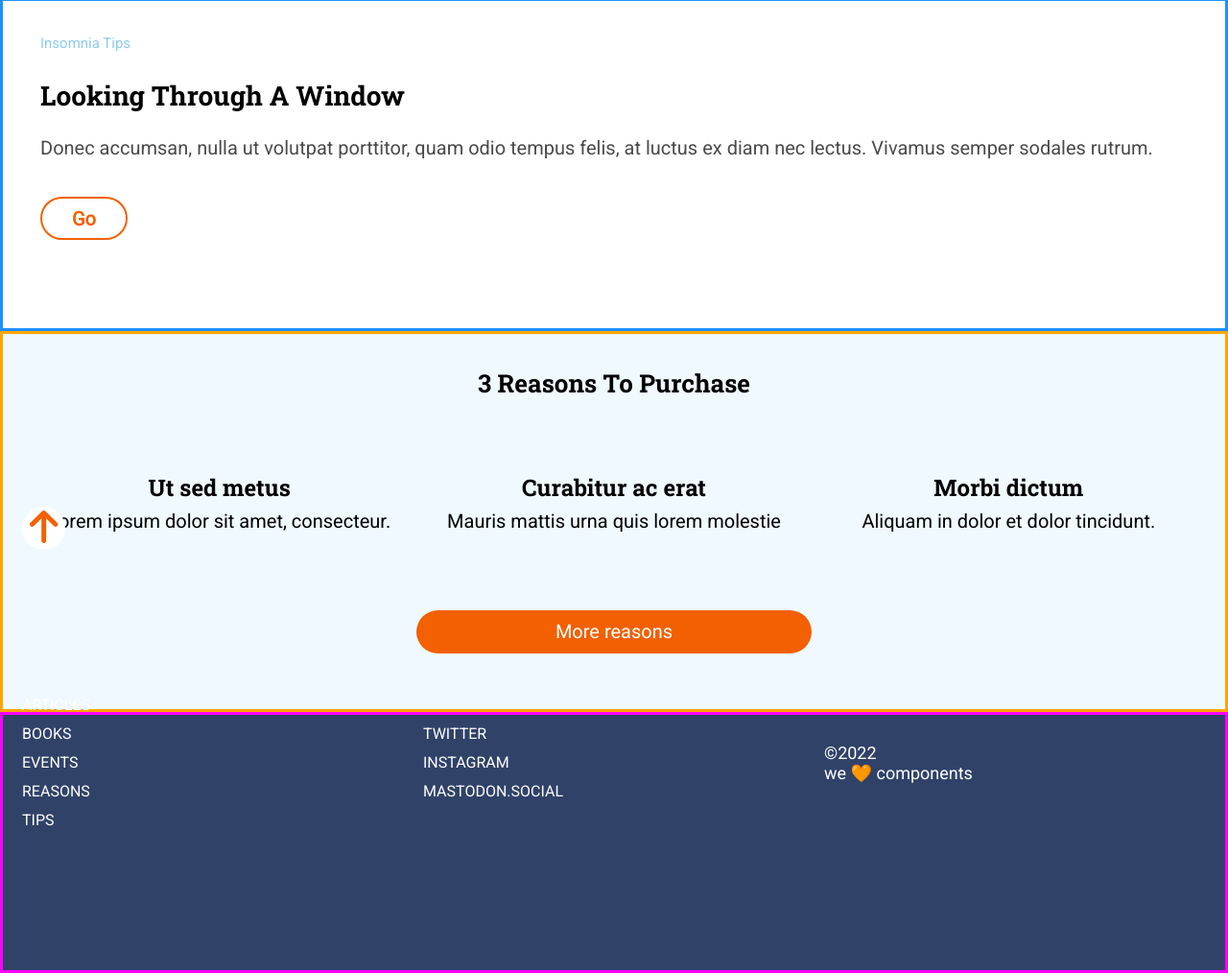
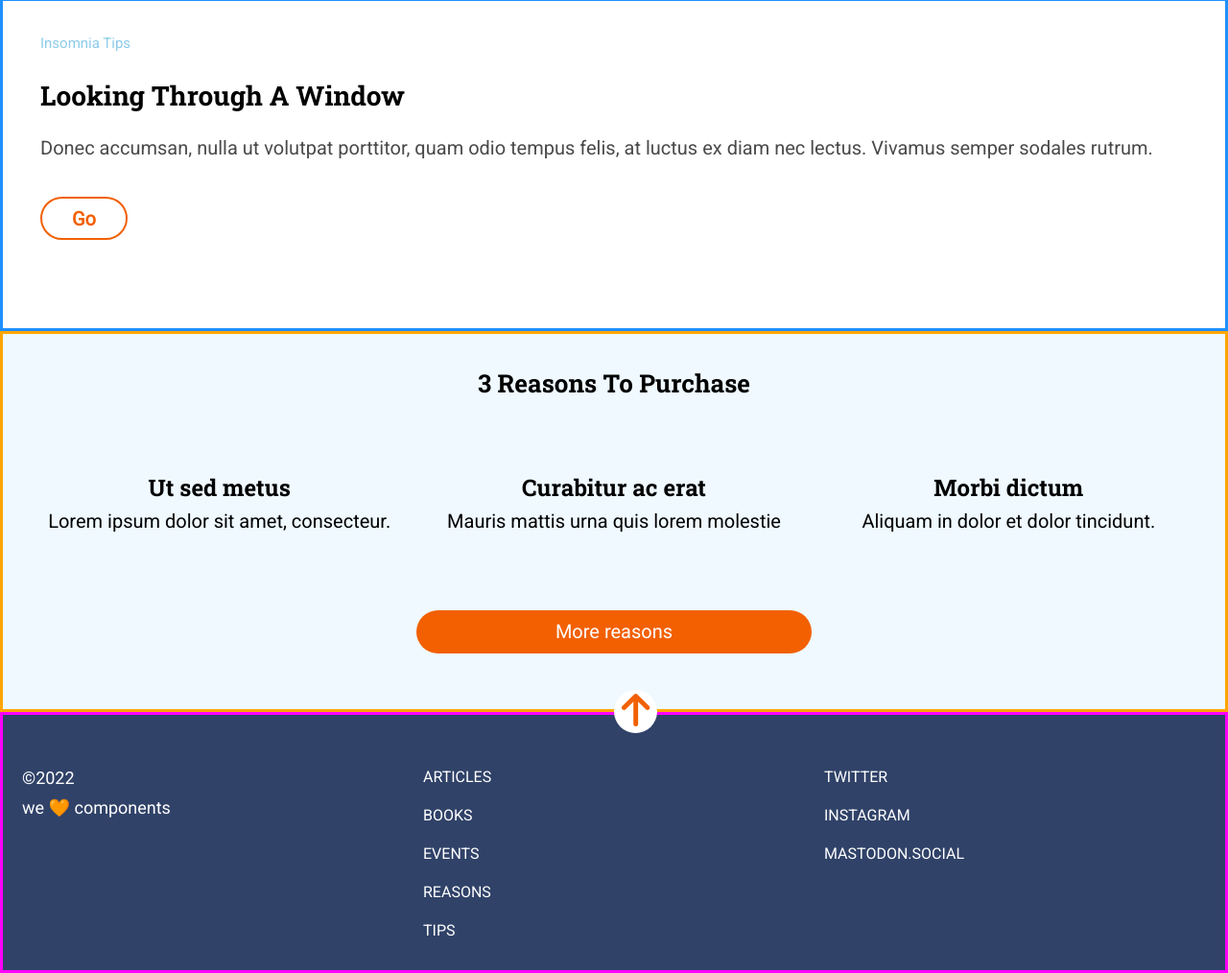
Before and after one commit to Adalab/modulo-1-evaluacion-final-Chrissy-92, a website built with Vite: page src/index.html in a window 1280 px wide. Shown: the part 802-1816 px from the top of the page at 96% size. Built offline with nearby package versions, Linux system fonts and the light colour scheme; files whose address does not match are found by name.

Commit message:
Updated media queries, added navigation and positioning in the footer section

```diff
--- a/src/partials/footer.html
+++ b/src/partials/footer.html
@@ -9,7 +9,7 @@
     </a>
   </div>
 
-  <div>
+  <nav class="footer__list__container">
     <ul class="footer__list">
       <li>
         <a class="list__elements" href="https://adalab.es." target="_blank"
@@ -37,9 +37,9 @@
         >
       </li>
     </ul>
-  </div>
+  </nav>
 
-  <div>
+  <nav class="footer__list__socialmedia__container">
     <ul class="footer__list__socialmedia">
       <li>
         <a
@@ -66,11 +66,11 @@
         >
       </li>
     </ul>
-  </div>
+  </nav>
 
-  <div>
+  <div class="footer__elements__container">
     <span class="footer__copy"> &copy;2022 </span>
-    <br>
+    <br />
     <span class="footer__love__components"> we 🧡 components </span>
   </div>
 </div>
--- a/src/scss/_footer.scss
+++ b/src/scss/_footer.scss
@@ -43,6 +43,16 @@
     color: white;
 }
 
+.footer__elements__container {
+    .footer__copy {
+        order: -1;
+    }
+
+    .footer__love__components {
+        order: 0;
+    }
+}
+
 .footer__copy {
     font-size: 18px;
     text-align: center;
@@ -57,48 +67,58 @@
     transform: translateY(-39px);
 }
 
-@media screen and (min-width: 736px) {
+@media screen and (min-width: 768px) {
+    .footer__container__link {
+        width: 45px;
+        height: 45px;
+        left: 50%;
+        right: 50%;
+        transform: translateY(-159px);
+
+    }
+
     .footer__container {
         height: 17em;
         padding-top: 45px;
         display: grid;
         grid-template-columns: 1fr 1fr 1fr;
-        grid-template-rows: 10px 150px;
+        grid-template-rows: 150px;
         gap: 20px;
     }
 
-    .footer__container__link {
-        width: 45px;
-        height: 45px;
-
+    .footer__elements__container {
+        display: grid;
+        grid-column: 1/2;
+        grid-row: 1/2;
     }
 
-    .list__elements, .list__socialmedia--elements {
-        font-size: 16px;
-
+    .footer__list__container {
+        grid-column: 2/3;
+        grid-row: 1/2;
+        line-height: 30px;
     }
 
-    .footer__list {
-        grid-column: 2/3;
-        grid-row: 2/2;
+    .footer__list__socialmedia__container {
+        grid-column: 3/4;
+        grid-row: 1/2;
         display: flex;
         align-items: self-start;
         line-height: 30px;
     }
 
-    .footer__list__socialmedia {
-        grid-column: 3/4;
-        grid-row: 2/2;
+    .footer__list, .footer__list__socialmedia, .footer__elements__container  {
+        height: 150px;
         display: flex;
-        align-items: self-start;
-        line-height: 30px;
+        flex-direction: column;
+        align-items: flex-start;
     }
 
-    .footer__copy, .footer__love__components {
-        grid-column: 1/2;
-        grid-row: 2/2;
-        text-align: left;
+    .footer__elements__container {
+        padding-top: 20px;
+        gap: 10px;
     }
 
-
+    .list__elements, .list__socialmedia--elements {
+        font-size: 16px;
+    }
 }
```
